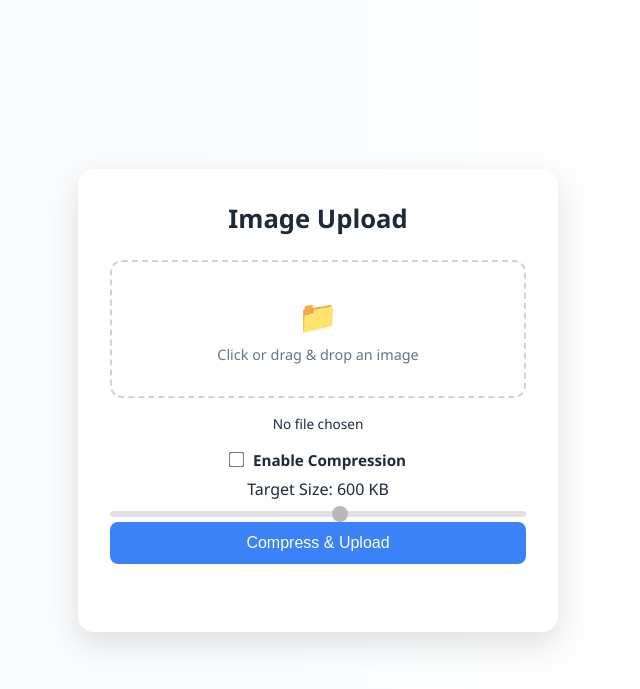
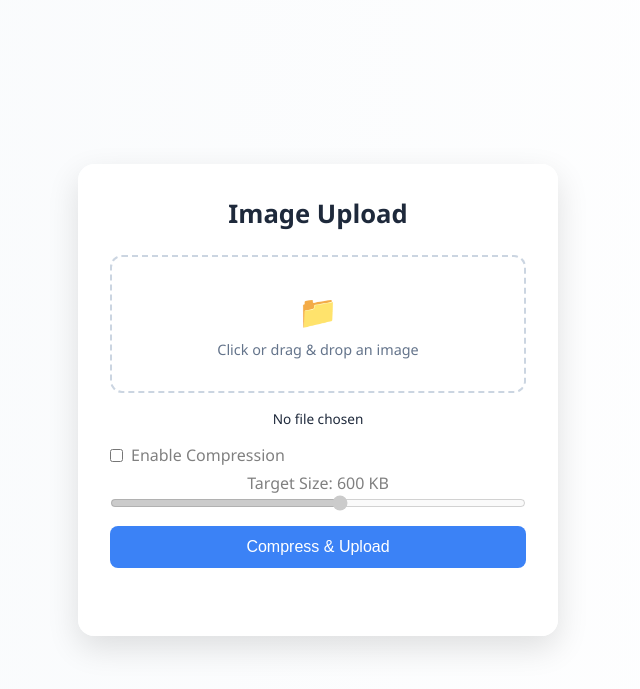
Before and after one commit to bgridtech/images-backend-render, a Flask app: page / in a window 1280 px wide. Shown: the top 689 px of the page, without its empty margins (322-962 px from the left). Run offline with Flask 2, Linux system fonts and the light colour scheme; some libraries are stand-ins or nearby versions.

Commit message:
Update index.html

```diff
--- a/templates/index.html
+++ b/templates/index.html
@@ -8,63 +8,37 @@
   <script src="https://cdn.jsdelivr.net/npm/socket.io-client@4.5.0/dist/socket.io.min.js"></script>
   <link rel="stylesheet" href="/static/style.css">
   <style>
-    /* Compression checkbox */
-    .compression-toggle {
-      font-weight: bold;
-      font-size: 0.95rem;
-      display: inline-block;
-      margin-bottom: 8px;
+    #compressionControls label,
+    #compressionSlider {
+      color: gray;
+      cursor: not-allowed;
     }
 
-    .compression-toggle input[type="checkbox"] {
-      transform: scale(1.2);
-      margin-right: 6px;
+    #compressionControls.active label,
+    #compressionControls.active #compressionSlider {
+      color: #000;
       cursor: pointer;
     }
 
-    /* Compression slider */
     #compressionSlider {
       width: 100%;
-      height: 6px;
-      border-radius: 5px;
-      background: #ccc;
-      appearance: none;
-      cursor: not-allowed;
-      opacity: 0.6;
-      transition: background 0.2s, opacity 0.2s;
+      margin-bottom: 5px;
     }
 
-    #compressionSlider.active {
-      background: #2563eb;
-      cursor: pointer;
-      opacity: 1;
+    .compression-settings {
+      margin-bottom: 10px;
     }
 
-    #compressionSlider::-webkit-slider-thumb {
-      appearance: none;
-      height: 16px;
-      width: 16px;
-      border-radius: 50%;
-      background: #1e40af;
-      cursor: pointer;
+    .compression-toggle {
+      display: flex;
+      align-items: center;
+      gap: 8px;
+      margin-bottom: 6px;
+      color: gray;
     }
 
-    #compressionSlider:disabled::-webkit-slider-thumb {
-      background: #888;
-      cursor: not-allowed;
-    }
-
-    #compressionSlider::-moz-range-thumb {
-      height: 16px;
-      width: 16px;
-      border-radius: 50%;
-      background: #1e40af;
-      cursor: pointer;
-    }
-
-    #compressionSlider:disabled::-moz-range-thumb {
-      background: #888;
-      cursor: not-allowed;
+    .compression-toggle input:checked + span {
+      color: #000;
     }
   </style>
 </head>
@@ -82,14 +56,14 @@
     <div class="compression-settings">
       <label class="compression-toggle">
         <input type="checkbox" id="enableCompression" />
-        Enable Compression
+        <span>Enable Compression</span>
       </label>
       <div id="compressionControls">
         <label for="compressionSlider">Target Size: <span id="targetSizeLabel">600</span> KB</label>
         <input type="range" id="compressionSlider" min="100" max="1000" value="600" step="50" disabled />
       </div>
     </div>
-    <div></div>
+
     <button type="button" id="startBtn">Compress & Upload</button>
 
     <div class="stage-label" id="stageLabel"></div>
@@ -129,6 +103,7 @@
   const enableCompression = document.getElementById('enableCompression');
   const compressionSlider = document.getElementById('compressionSlider');
   const targetSizeLabel   = document.getElementById('targetSizeLabel');
+  const compressionControls = document.getElementById('compressionControls');
 
   let currentFile = null;
   let isUploading = false;
@@ -140,16 +115,6 @@
     resultDiv.style.display = 'none';
     startBtn.disabled = false;
   }
-
-  compressionSlider.addEventListener('input', () => {
-    targetSizeLabel.textContent = compressionSlider.value;
-  });
-
-  enableCompression.addEventListener('change', () => {
-    const enabled = enableCompression.checked;
-    compressionSlider.disabled = !enabled;
-    compressionSlider.classList.toggle('active', enabled);
-  });
 
   dropArea.addEventListener('click', () => fileInput.click());
 
@@ -172,6 +137,16 @@
     });
   });
 
+  enableCompression.addEventListener('change', () => {
+    const enabled = enableCompression.checked;
+    compressionSlider.disabled = !enabled;
+    compressionControls.classList.toggle('active', enabled);
+  });
+
+  compressionSlider.addEventListener('input', () => {
+    targetSizeLabel.textContent = compressionSlider.value;
+  });
+
   async function toBase64(file) {
     return await new Promise((resolve, reject) => {
       const reader = new FileReader();
@@ -192,13 +167,10 @@
 
     try {
       let toUpload = currentFile;
-
-      if (enableCompression.checked) {
+      const compressEnabled = enableCompression.checked;
       const targetSizeMB = parseInt(compressionSlider.value) / 1024;
 
-        if (currentFile.size <= targetSizeMB * 1024 * 1024) {
-          toUpload = currentFile; // skip compression
-        } else {
+      if (compressEnabled) {
         stageLabel.textContent = 'Compressing… 0%';
         compressBar.style.display = 'block';
 
@@ -212,7 +184,6 @@
             stageLabel.textContent = `Compressing… ${p}%`;
           }
         });
-        }
       }
 
       const base64Data = await toBase64(toUpload);
```
Lines whose indentation alone changed are shown as unchanged.
